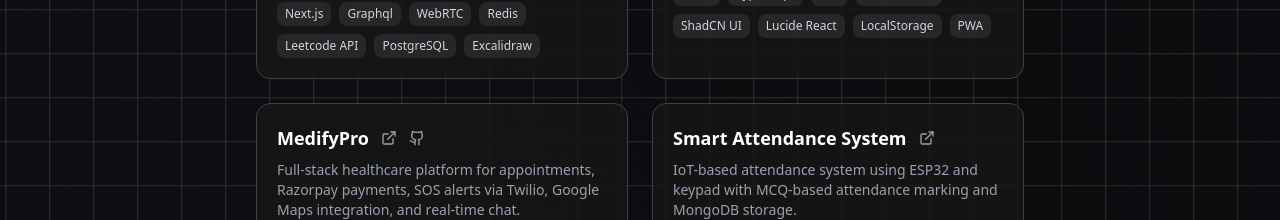
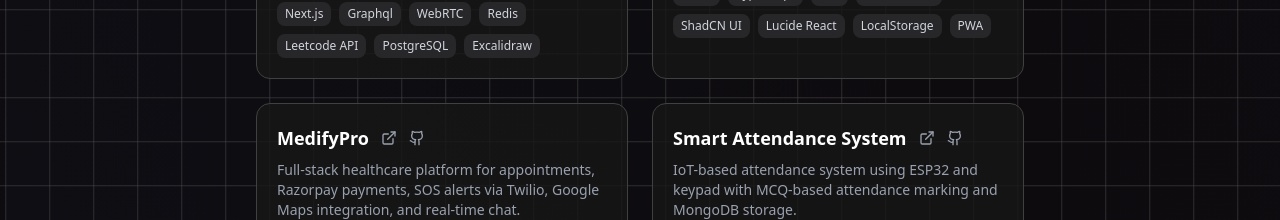
Before and after one commit to nikitachoudhary114/Portfolio, a Next.js app: page / in a window 1280 px wide. Shown: the part 3780-4000 px from the top of the page. Built offline with nearby package versions, Linux system fonts and the light colour scheme.

Commit message:
Update Projects.tsx

```diff
--- a/components/Projects.tsx
+++ b/components/Projects.tsx
@@ -18,7 +18,7 @@ const personalProjects: Project[] = [
   {
     title: "LeetPeers",
     status: "In Development",
-    link: "",
+
     githubLink: "https://github.com/nikitachoudhary114/Leetpeers",
     description:
       "Collaborative coding platform tracking daily LeetCode progress in groups, with streaks, badges, real-time chat, video calls, whiteboard collaboration, and AI-assisted coding help.",
@@ -66,8 +66,7 @@ const personalProjects: Project[] = [
   },
   {
     title: "Smart Attendance System",
-    link: "https://github.com/nikitachoudhary114/mini-project-attendance-system",
-    githubLink: "",
+    githubLink: "https://github.com/nikitachoudhary114/mini-project-attendance-system",
     description:
       "IoT-based attendance system using ESP32 and keypad with MCQ-based attendance marking and MongoDB storage.",
     tech: ["ESP32", "MERN"],
@@ -82,7 +81,6 @@ const personalProjects: Project[] = [
   },
   {
     title: "Simon Says Game",
-    link: "",
     githubLink: "https://github.com/nikitachoudhary114/game",
     description:
       "Web-based memory game with animated sequences and responsive UI.",
```
